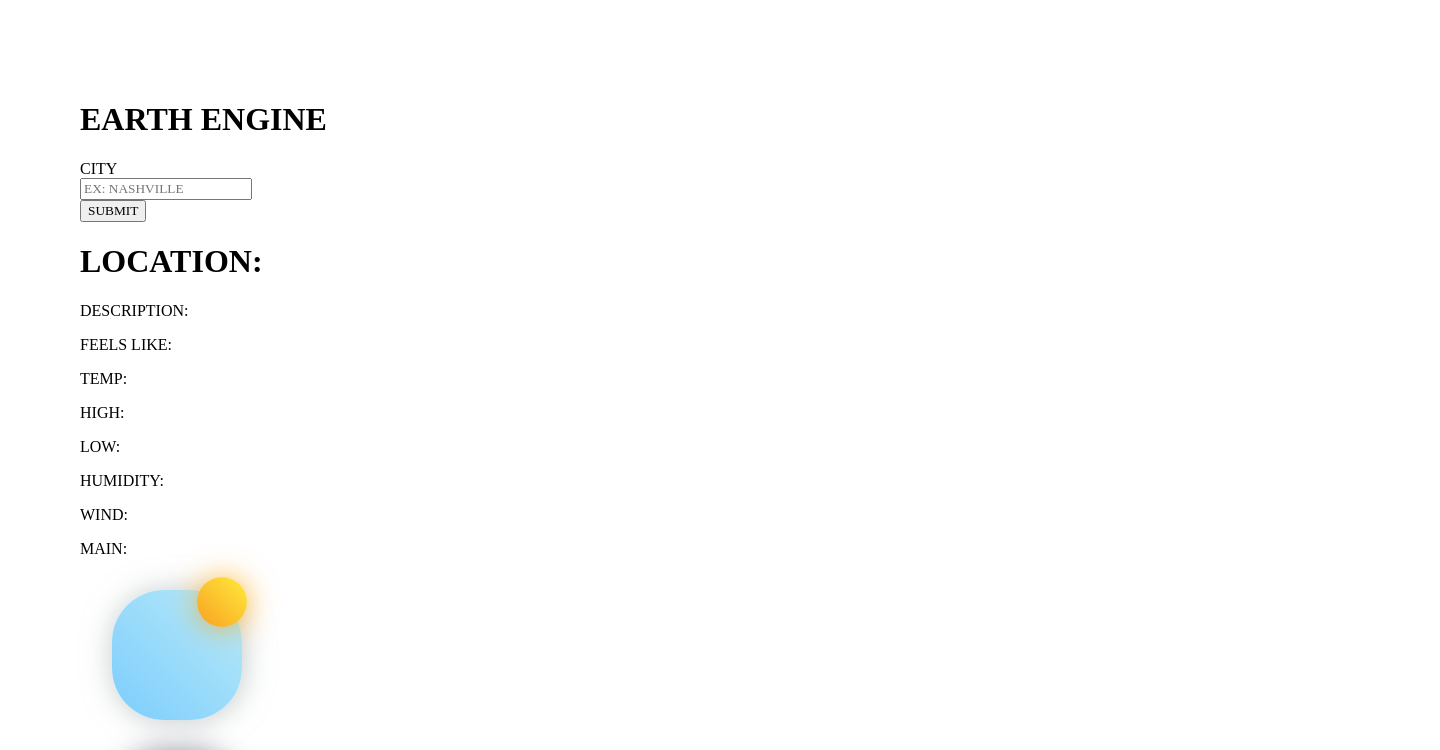
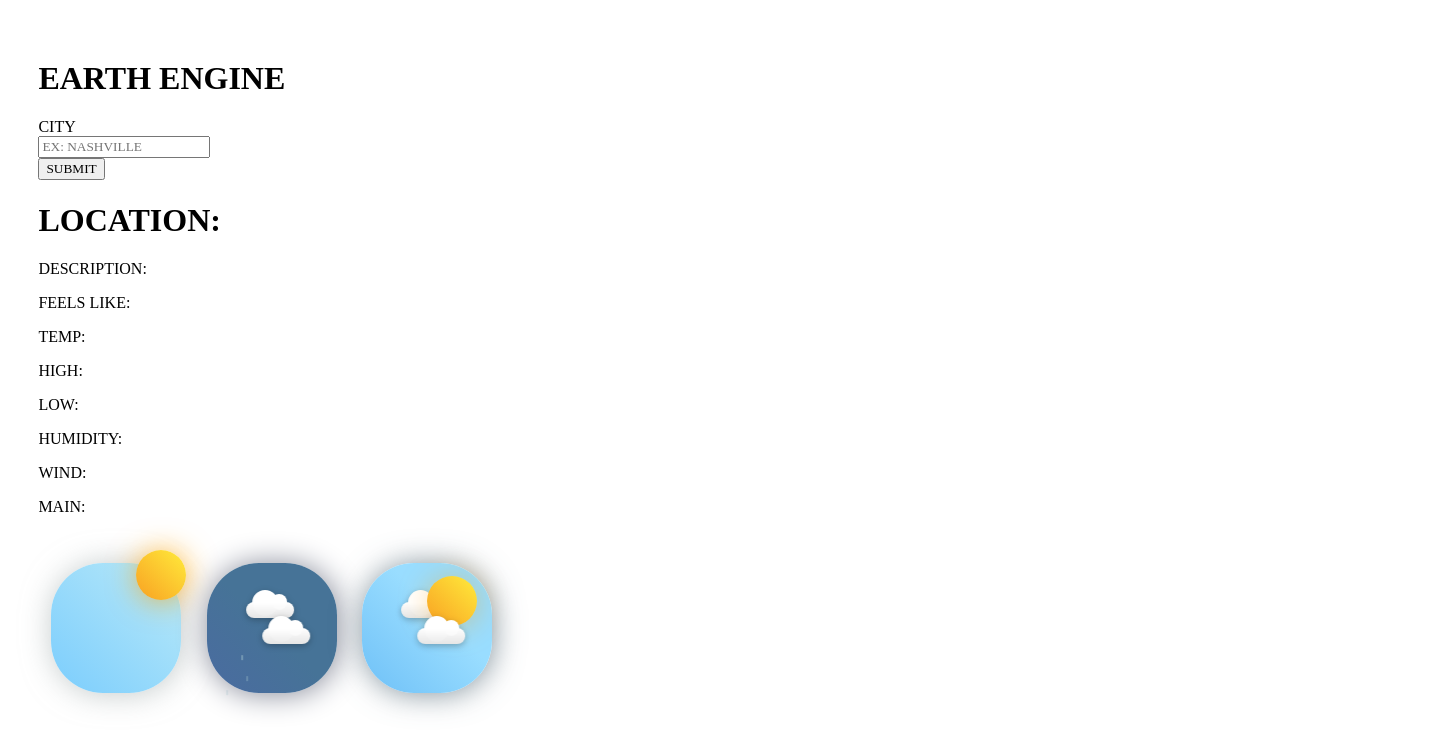
Before and after one commit to lauraalyson/earth-engine, a React (Create React App) app: page / in a window 1280 px wide. Shown: the top 750 px of the page, 1440 px wide, since content can reach past the window. Built offline with nearby package versions, Linux system fonts and the light colour scheme; a web font is replaced by a local one.

Commit message:
add flex styles to weather

```diff
--- a/src/App.css
+++ b/src/App.css
@@ -19,7 +19,7 @@ body, .App, html, button, input {
 	width:130px;
 	height:130px;
 	border-radius: 40%;
-	margin: 2em;
+	margin: 1vw;
 }
 
 /* Sunny */
--- a/src/App.js
+++ b/src/App.js
@@ -8,12 +8,11 @@ function App() {
 		className='App'
 		style={{
 			backgroundColor: '',
-			padding: '5em',
+			padding: '3vw',
 			position: 'absolute',
 			top: '0',
 			bottom: '0',
-			height: '100vh',
-			overflow: 'hidden'
+			height: '100vh'
 		}}>
 			<Fragment>
 				<body>
--- a/src/components/Search.js
+++ b/src/components/Search.js
@@ -102,10 +102,13 @@ export default class Search extends Component {
 					<p>Wind: {wind}</p>
 					<p>Main: {main}</p>
 				</div>
-
+				<br />
+			<div style={{ display: 'flex', maxWidth: '100vw' }}>
 				<Sunny />
 				<Rainy />
 				<Cloudy />
+			</div>
+
 			</Fragment>
 		)
 	}
```
